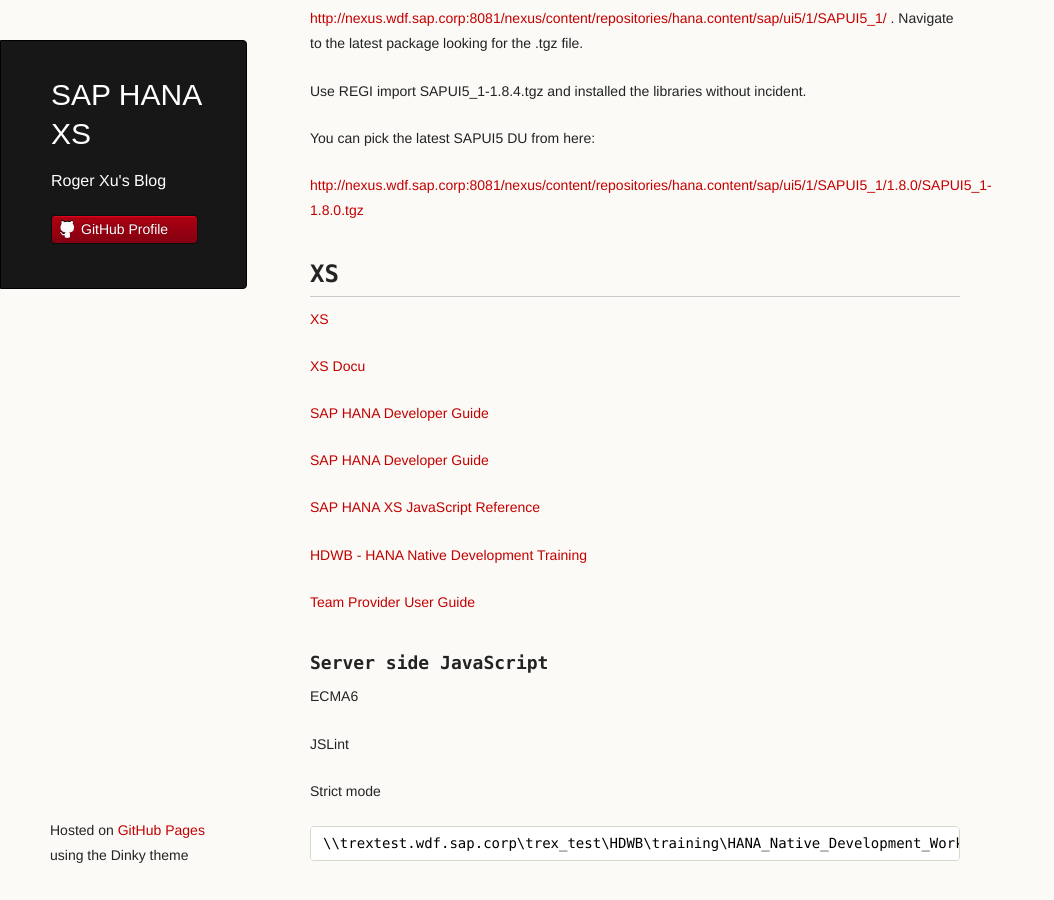
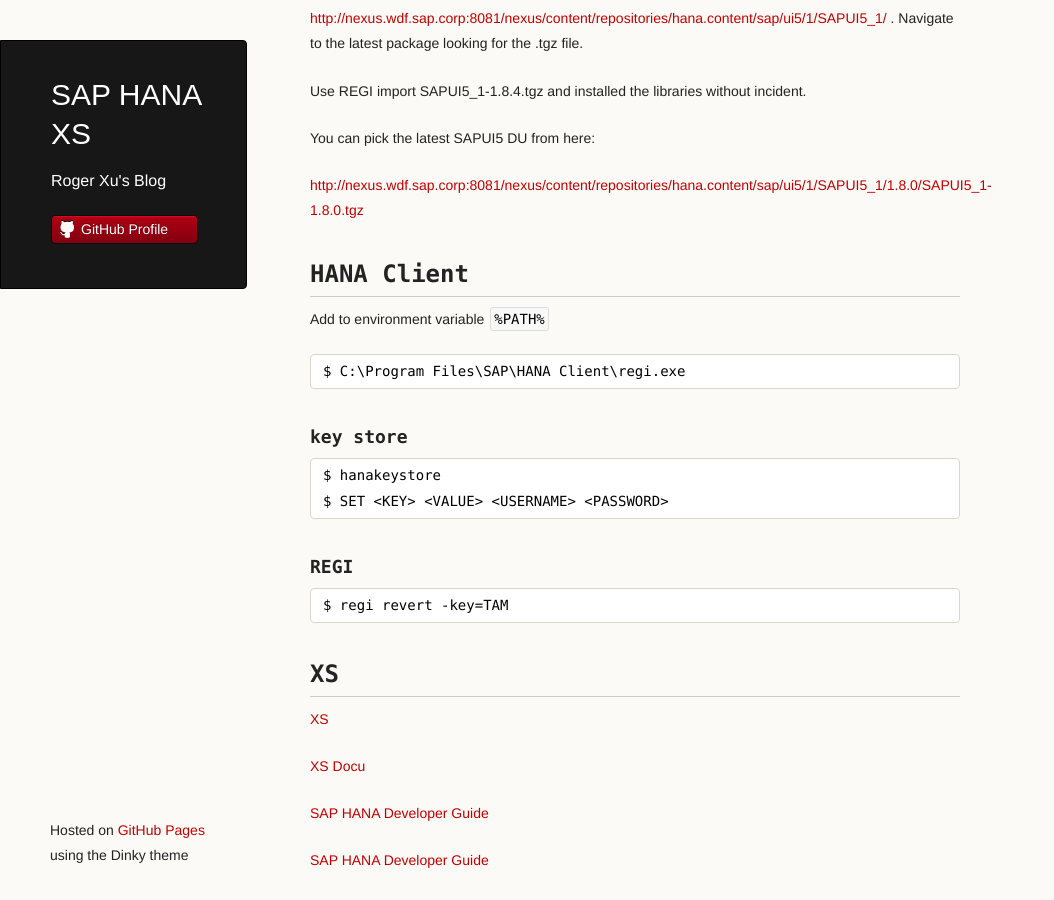
Before and after one commit to rogerxu/rogerxu.github.io, a Jekyll site: the page built from _posts/2013-05-15-xsengine.md, in a window 1280 px wide and 900 px high, scrolled down 1070 px. Shown: the whole window, without its empty margins (0-1054 px from the left). Built offline with Jekyll 4.4.1, drawn with Linux system fonts in a browser that asks for light colours.

Commit message:
Add HANA client content for XS Engine post.

```diff
--- a/_posts/2013-05-15-xsengine.md
+++ b/_posts/2013-05-15-xsengine.md
@@ -45,6 +45,23 @@
 
 <http://nexus.wdf.sap.corp:8081/nexus/content/repositories/hana.content/sap/ui5/1/SAPUI5_1/1.8.0/SAPUI5_1-1.8.0.tgz>
 
+
+## HANA Client
+
+Add to environment variable `%PATH%`
+
+    $ C:\Program Files\SAP\HANA Client\regi.exe
+
+### key store
+
+    $ hanakeystore
+    $ SET <KEY> <VALUE> <USERNAME> <PASSWORD>
+
+### REGI
+
+    $ regi revert -key=TAM
+
+
 ## XS
 
 [XS](https://wiki.wdf.sap.corp/wiki/display/ngdb/XS)
@@ -60,7 +77,6 @@
 [HDWB - HANA Native Development Training](https://wiki.wdf.sap.corp/wiki/display/ngdb/HDWB+-+HANA+Native+Development+Training)
 
 [Team Provider User Guide](https://wiki.wdf.sap.corp/wiki/display/HanaTP/Team+Provider+User+Guide)
-
 
 
 ### Server side JavaScript
```
